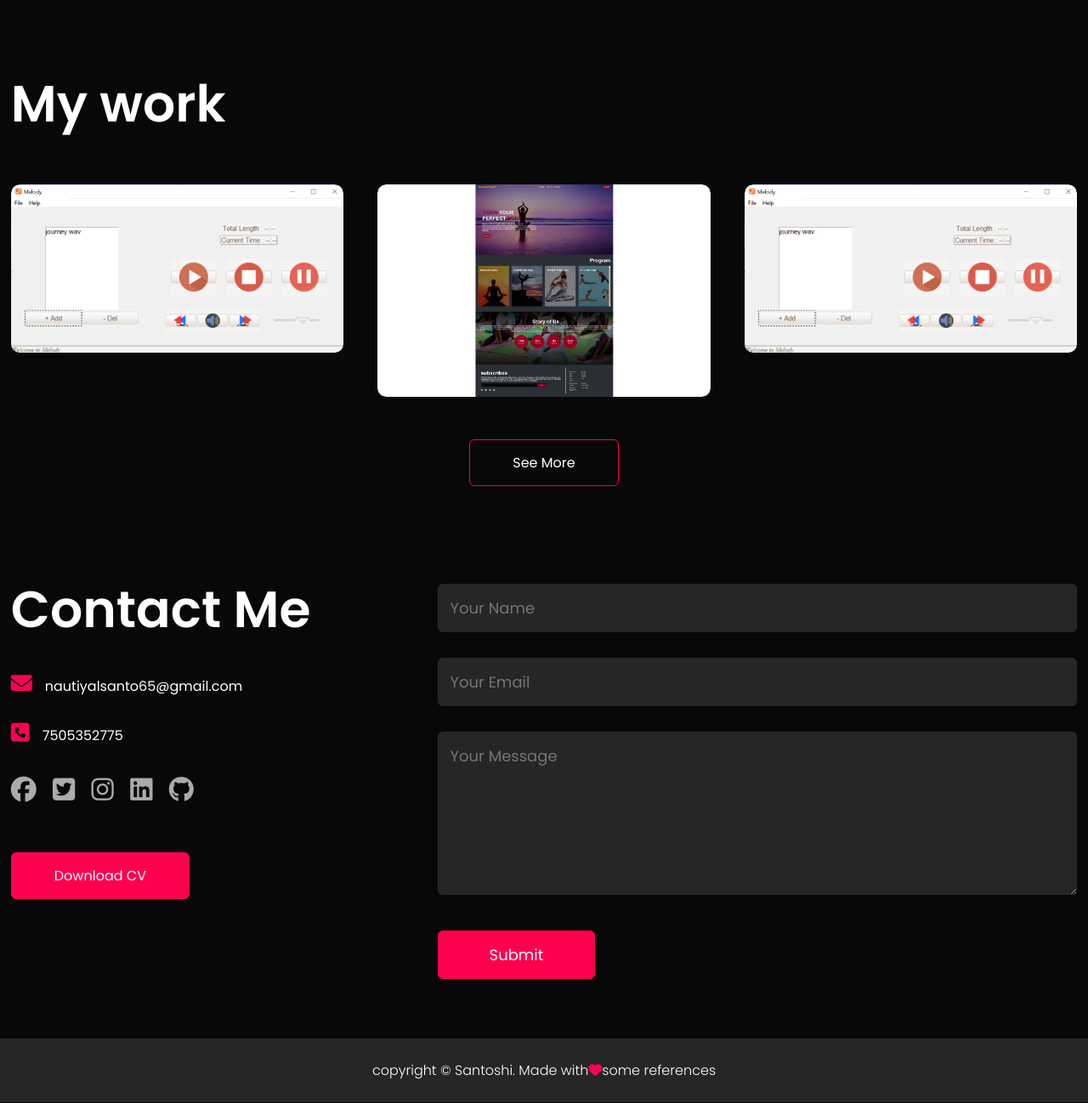
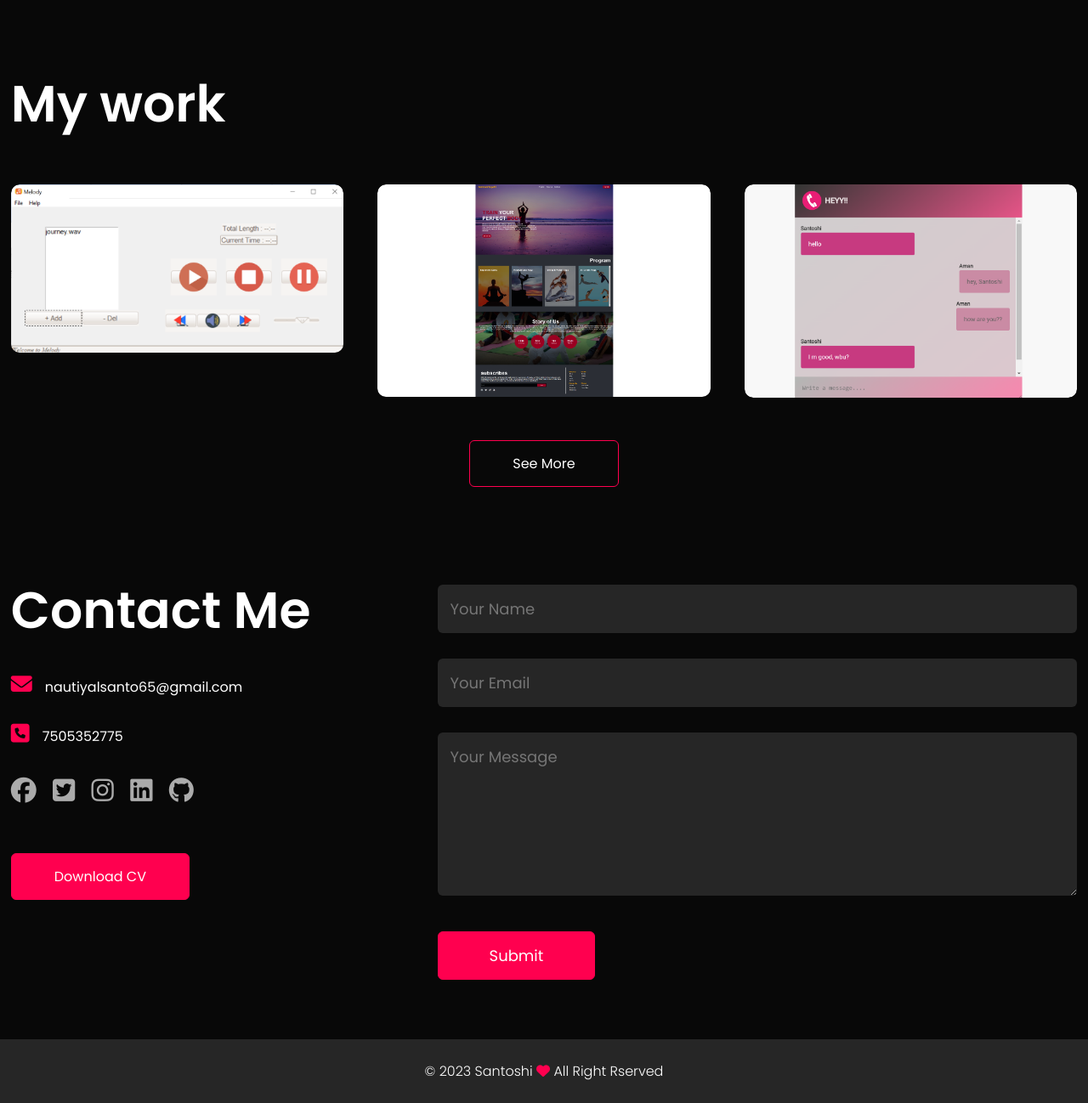
Before and after one commit to santoshinautiyal/codesoft, a plain HTML site: page Portfolio/index2.html in a window 1280 px wide. Shown: the part 2178-3476 px from the top of the page at 85% size. Drawn offline with Linux system fonts and the light colour scheme.

Commit message:
task update

```diff
--- a/Portfolio/index2.html
+++ b/Portfolio/index2.html
@@ -3,7 +3,7 @@
     <head>
         <meta charset="UTF-8"/>
         <meta http-equiv="X-UA-Compatible" content="IE-edge">
-        <meta name="viewport" content="width-device-width, intial-scale=1.0 "/>
+        <meta name="viewport" content="width=device-width, intial-scale=1.0 "/>
         <title>MyPortfolio|SantoshiNautiyal</title>
 
         <!--custom css files link-->
@@ -120,9 +120,9 @@
                     </div>
                 </div>
                 <div class="work">
-                    <img src="images/musicplayer.png">
+                    <img src="images/chatapp.png">
                     <div class="layer">
-                        <h3>musicplayer Using Python</h3>
+                        <h3>Chat Application Using WebSockets</h3>
                         <p>Lorem ipsum dolor sit amet consectetur adipisicing elit. </p>
                         <a href="#"><i class="fa-solid fa-link"></i></a>
                     </div>
@@ -160,7 +160,7 @@
         </div>
     </div>
     <div class="copyright">
-        <p>copyright © Santoshi. Made with<i class="fa-solid fa-heart"></i>some references</p>
+        <p> © 2023 Santoshi <i class="fa-solid fa-heart"></i> All Right Rserved</p>
     </div>
 </div>
              <script>
```
Also changed, not shown: Portfolio/images/chatapp.png (added).
